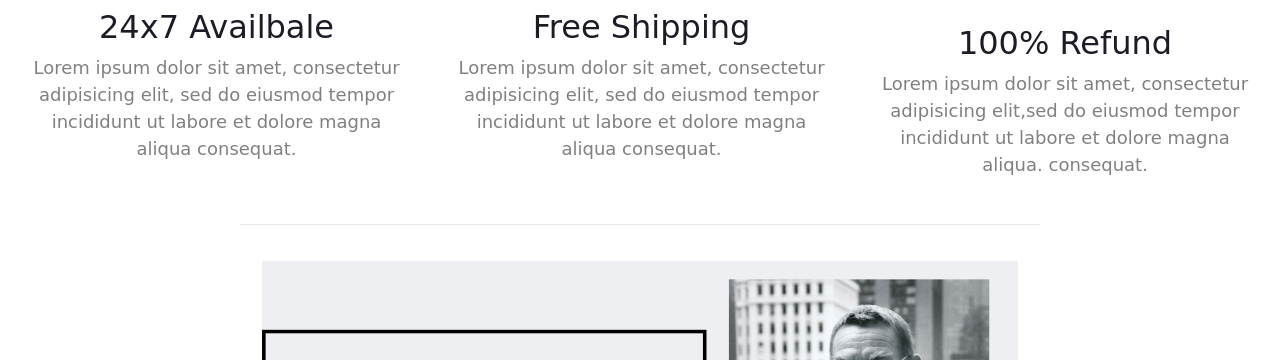
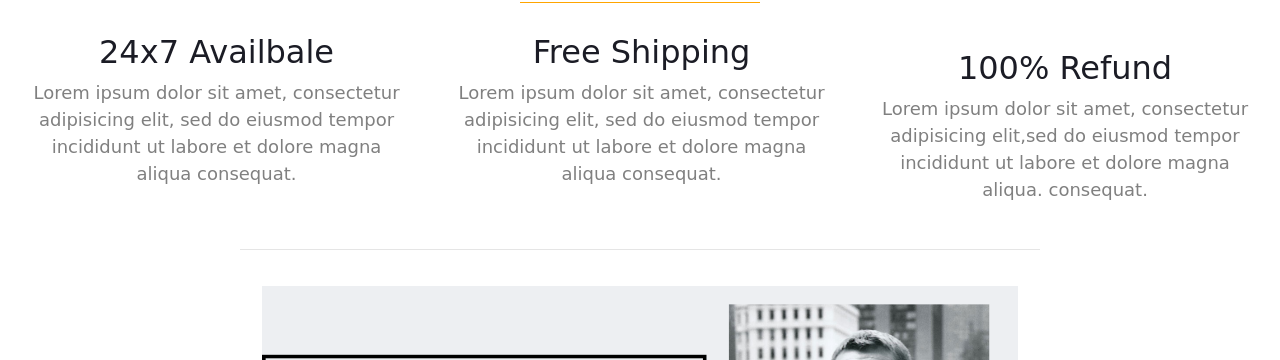
Before and after one commit to cmvyas/Furniture-website, a plain HTML site: page about/about.html in a window 1280 px wide. Shown: the part 740-1100 px from the top of the page. Drawn offline with nearby package versions, Linux system fonts and the light colour scheme.

Commit message:
about page

```diff
--- a/about/about.html
+++ b/about/about.html
@@ -23,6 +23,7 @@
 <br><br><br>
    <div >
    <h1>Why Choose Us</h1>
+   <hr class="hr2">
    <div class="containe sapce-betwee">
    	<div class="p1">
    <p class="us" style="float:left;"><h2 class="h2">24x7 Availbale</h2>
```
